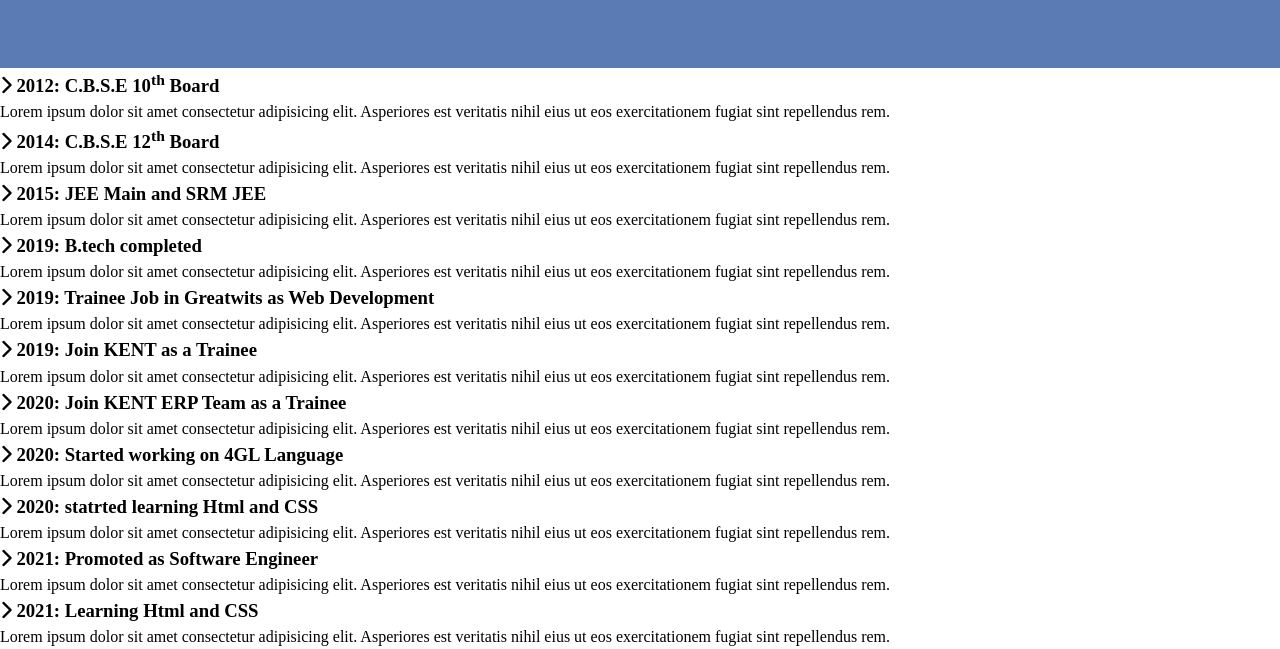
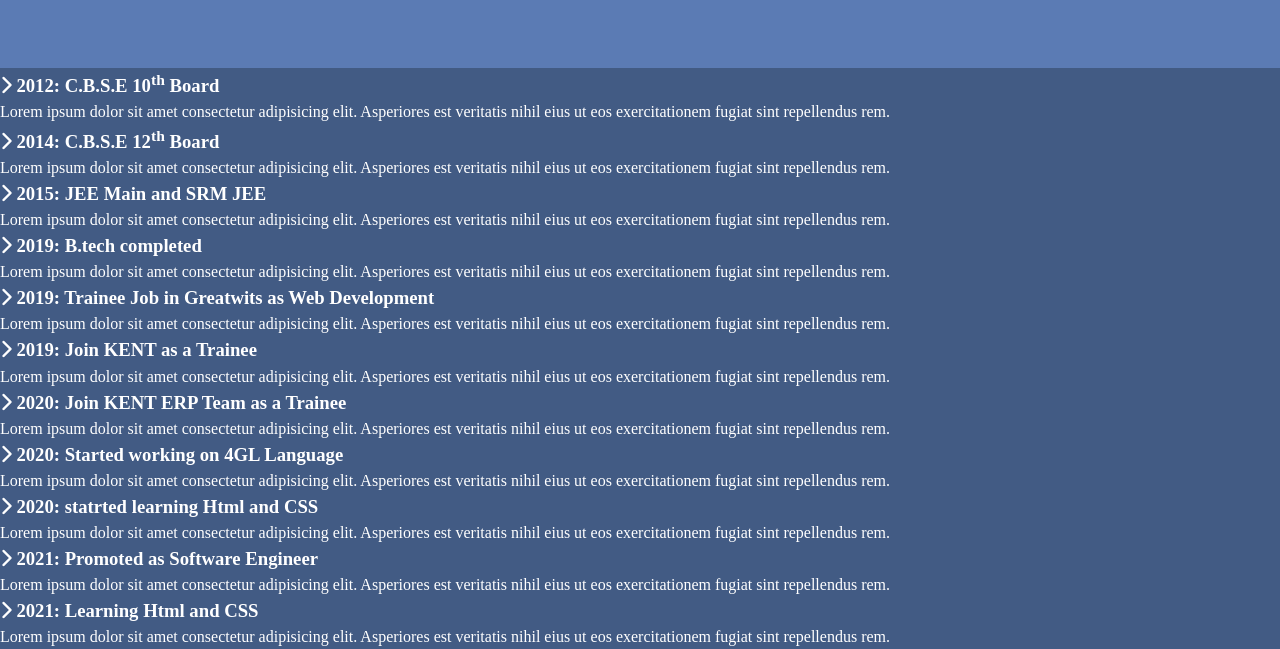
Before and after one commit to SaquibAsghar/Knowledge-Resume, a plain HTML site: page index.html in a window 1280 px wide. Shown: the part 154-803 px from the top of the page. Drawn offline with Linux system fonts and the light colour scheme.

Commit message:
Update main.css

```diff
--- a/styles/main.css
+++ b/styles/main.css
@@ -12,6 +12,9 @@
 
 body {
 	line-height: 1.5;
+    overflow-x: hidden;
+    background-color: var(--primary-color);
+    color: #fff;
 }
 
 #main-header {
@@ -31,3 +34,7 @@ body {
 .header-container > h1 {
 	font-size: 2.4rem;
 }
+
+ul{
+    list-style: none;
+}
```
